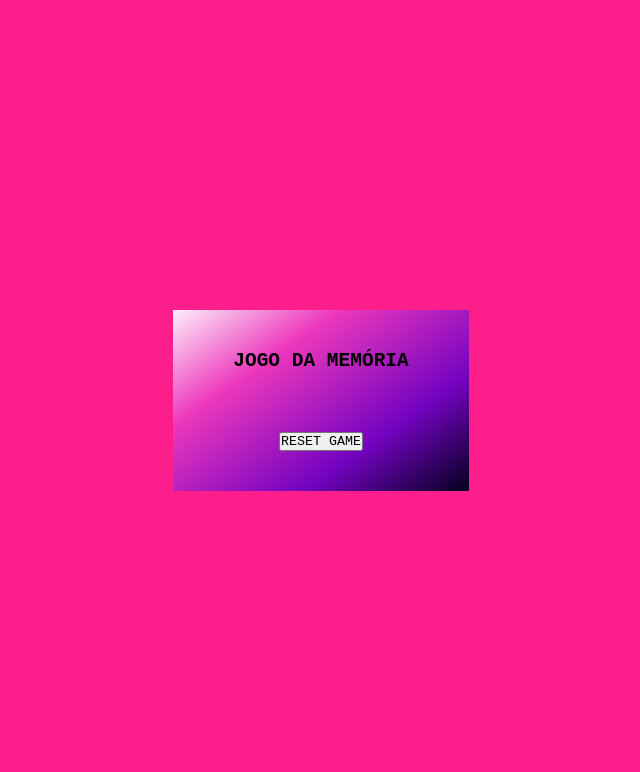
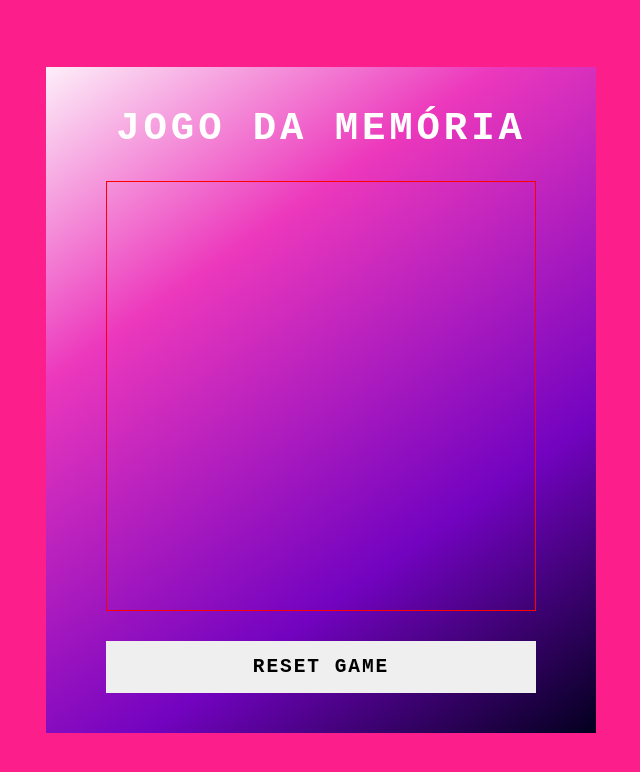
Before and after one commit to amanda-lais/memory-game-dio, a plain HTML site: page index.html in a window 1280 px wide. Shown: the whole page, without its empty margins (319-959 px from the left). Drawn offline with Linux system fonts and the light colour scheme.

Commit message:
estilização do jogo

```diff
--- a/src/styles/main.css
+++ b/src/styles/main.css
@@ -16,3 +16,48 @@ body {
     background: linear-gradient(325deg, #03001e 0%, #7303c0 30%, #ec38bc 70%, #fdeff9 100%);
     padding: 40px 60px;
 }
+
+h2{
+    font-size: 3em;
+    color: #fff;
+    text-transform: uppercase;
+    letter-spacing: 0.1em;
+}
+
+.reset{
+    padding: 15px 20px;
+    width: 100%;
+    color: #000;
+    border: none;
+    font-size: 1.5em;
+    letter-spacing: 0.1em;
+    text-transform: uppercase;
+    cursor: pointer;
+    font-weight: 600;
+}
+
+.reset:focus{
+    color: #ec38bc;
+    background-color: #262809;
+}
+
+.game{
+    width: 430px;
+    height: 430px;
+    border: 1px solid red;
+    display: flex;
+    flex-wrap: wrap;
+    gap: 10px;
+    transform-style: preserve-3d;
+    perspective: 500px;
+}
+
+.item{
+    position: relative;
+    width: 100px;
+    height: 100px;
+    display: flex;
+    align-items: center;
+    justify-content: center;
+    background-color: #fff;
+}
```
